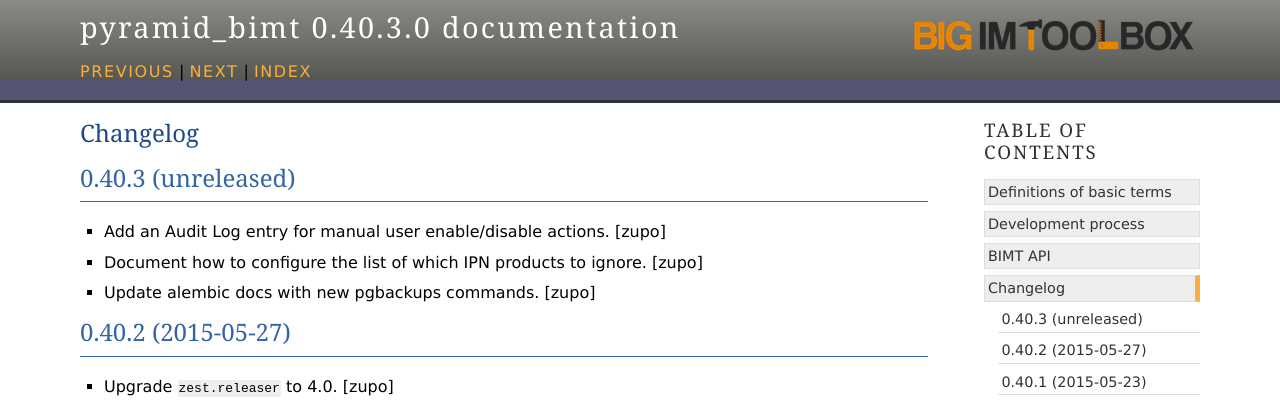
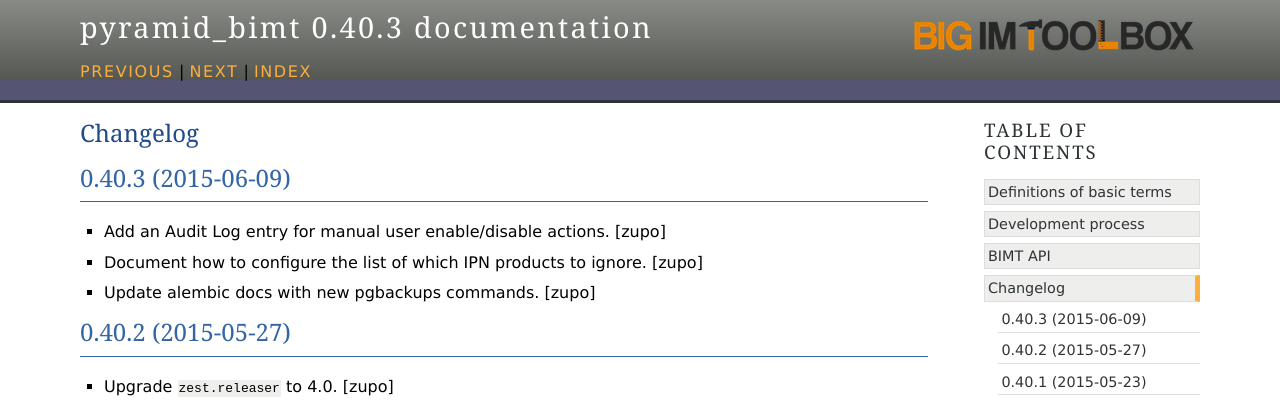
Before and after one commit to persho/pyramid_bimt, a Sphinx documentation site: the page built from docs/CHANGELOG.rst, in a window 1280 px wide and 900 px high. Shown: the top 405 px of the window. Built offline with Sphinx 7.4.7, drawn with Linux system fonts in a browser that asks for light colours.

Commit message:
Preparing release 0.40.3

```diff
--- a/docs/CHANGELOG.rst
+++ b/docs/CHANGELOG.rst
@@ -2,7 +2,7 @@ Changelog
 =========
 
 
-0.40.3 (unreleased)
+0.40.3 (2015-06-09)
 -------------------
 
 - Add an Audit Log entry for manual user enable/disable actions.
--- a/setup.py
+++ b/setup.py
@@ -18,7 +18,7 @@ long_description = \
 
 setup(
     name='pyramid_bimt',
-    version='0.40.3.dev0',
+    version='0.40.3',
     description='Base package for BIMT apps.',
     long_description=long_description,
     classifiers=[
```
